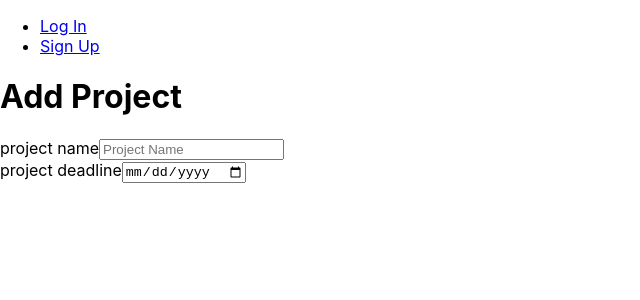
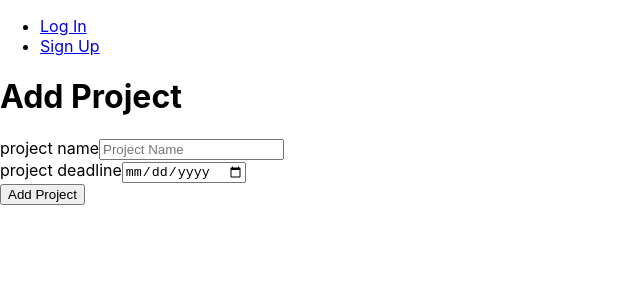
Before and after one commit to albertamcaleavey/project-manager-frontend, a React (Create React App) app: page /add-project in a window 1280 px wide. Shown: the top 300 px of the page, without its empty margins (0-640 px from the left). Built offline with nearby package versions, Linux system fonts and the light colour scheme; no server answers.

Commit message:
make controlled form inputs and set state for projects

```diff
--- a/src/App.jsx
+++ b/src/App.jsx
@@ -11,8 +11,13 @@ import * as authService from './services/authService'
 
 const App = () => {
   const [user, setUser] = useState(authService.getUser())
+  const [projects, setProjects] = useState([])
+
   const navigate = useNavigate()
-  console.log(user)
+
+  const handleAddProject = newProjectData => {
+    setProjects([...projects, newProjectData])
+  }
 
   const handleLogout = () => {
     authService.logout()
@@ -43,7 +48,7 @@ const App = () => {
         />
         <Route
         path="/add-project"
-        element={<AddProjectForm />}
+        element={<AddProjectForm handleAddProject={handleAddProject} />}
         />
       </Routes>
     </>
--- a/src/pages/AddProjectForm/AddProjectForm.jsx
+++ b/src/pages/AddProjectForm/AddProjectForm.jsx
@@ -1,10 +1,30 @@
 import { useState, useEffect} from 'react'
 
 const AddProjectForm = (props) => {
+  const [formData, setFormData] = useState({
+    name: '',
+    deadline: '2022/04/10'
+  })
+  // const [validform, setValidForm] = useState(false)
+
+  const handleChange = evt => {
+    setFormData({...formData, [evt.target.name]: evt.target.value})
+  }
+
+  // const formElement = useRef()
+
+  const handleSubmit = evt => {
+    evt.preventDefault()
+    props.handleAddProject(formData)
+  }
+
   return (
     <>
     <h1>Add Project</h1>
-    <form autoComplete='off'>
+    <form
+    autoComplete='off'
+    onSubmit={handleSubmit}
+    >
       <div>
         <label htmlFor="name-input">
           project name
@@ -12,6 +32,8 @@ const AddProjectForm = (props) => {
         <input
         type="text"
         name='name'
+        value={formData.name}
+        onChange={handleChange}
         placeholder='Project Name'
         required
         />
@@ -23,8 +45,18 @@ const AddProjectForm = (props) => {
         <input
         type="date"
         name='deadline'
+        value={formData.deadline}
+        onChange={handleChange}
         required
         />
+      </div>
+      <div>
+        <button
+        type="submit"
+        // disabled={!validForm}
+        >
+          Add Project
+        </button>
       </div>
     </form>
     </>
```
